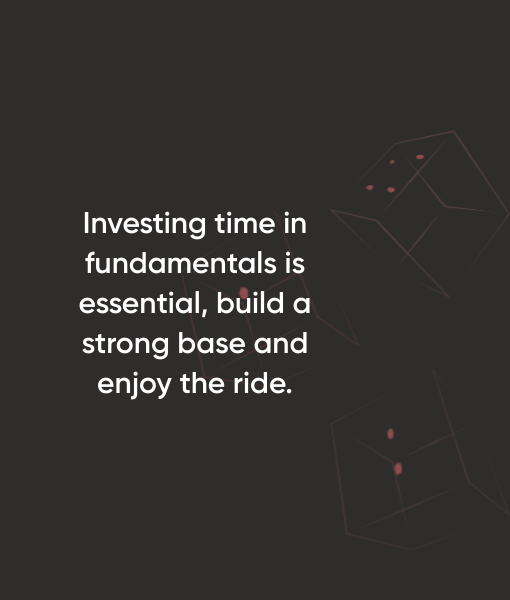
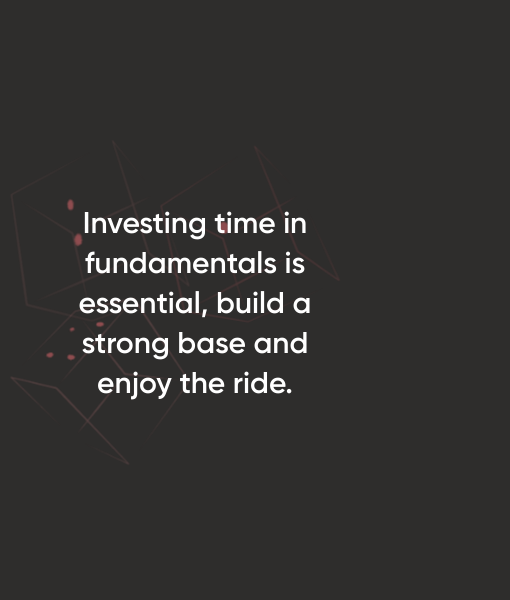
Before and after one commit to faculedesma/fledesma-dev, a React (Vite) app: page / in a window 390 px wide. Shown: the part 2780-3380 px from the top of the page, 510 px wide, since content can reach past the window. Built offline with nearby package versions, Linux system fonts and the light colour scheme.

Commit message:
ref: move dice to note two

```diff
--- a/src/components/notes/NoteTwo.tsx
+++ b/src/components/notes/NoteTwo.tsx
@@ -1,21 +1,61 @@
 import { useEffect, useRef } from 'react';
 import { useIntersection } from '@components/hooks/useIntersection';
+import { useCursorPosition } from '@components/hooks/useCursorPosition';
+import DiceOne from '@assets/images/dice-one.png';
+import DiceTwo from '@assets/images/dice-two.png';
+import DiceFour from '@assets/images/dice-four.png';
 import './notes.scss';
 
 const NoteTwo = () => {
   const isMobile =
     window.innerWidth > 320 && window.innerWidth < 480;
   const noteTwoRef = useRef<HTMLDivElement>(null);
+  const diceOneRef = useRef<HTMLImageElement>(null);
+  const diceTwoRef = useRef<HTMLImageElement>(null);
+  const diceFourRef = useRef<HTMLImageElement>(null);
+
   const isInViewport = useIntersection(
     noteTwoRef,
     isMobile ? -100 : -300
   );
+  const { x, y } = useCursorPosition();
 
   useEffect(() => {
     if (isInViewport) {
       noteTwoRef.current?.classList.add('show-note');
     }
   }, [isInViewport]);
+
+  useEffect(() => {
+    if (
+      diceOneRef.current &&
+      diceTwoRef.current &&
+      diceFourRef.current &&
+      isInViewport
+    ) {
+      diceOneRef.current.animate(
+        {
+          left: `${x / 10}px`,
+          top: `-${y / 10}px`
+        },
+        { duration: 1618 * 2, fill: 'forwards' }
+      );
+      diceTwoRef.current.animate(
+        {
+          left: `${x / 20}px`,
+          top: `${y / 20}px`
+        },
+        { duration: 1618 / 2, fill: 'forwards' }
+      );
+      diceFourRef.current.animate(
+        {
+          left: `${x / 30}px`,
+          top: `-${y / 30}px`
+        },
+        { duration: 1618 * 2, fill: 'forwards' }
+      );
+    }
+  }, [x, y]);
 
   return (
     <div className="container">
@@ -24,6 +64,29 @@ const NoteTwo = () => {
           Investing time in fundamentals is essential, build
           a strong base and enjoy the ride.
         </h3>
+        <div className="dices">
+          <img
+            ref={diceTwoRef}
+            src={DiceTwo}
+            alt="dice-two"
+            draggable="false"
+            loading="lazy"
+          />
+          <img
+            ref={diceFourRef}
+            src={DiceFour}
+            alt="dice-four"
+            draggable="false"
+            loading="lazy"
+          />
+          <img
+            ref={diceOneRef}
+            src={DiceOne}
+            alt="dice-one"
+            draggable="false"
+            loading="lazy"
+          />
+        </div>
       </div>
     </div>
   );
--- a/src/components/notes/notes.scss
+++ b/src/components/notes/notes.scss
@@ -4,7 +4,7 @@
   &-one,
   &-two,
   &-three {
-    height: 1000px;
+    height: 750px;
     display: flex;
     align-items: center;
     justify-content: center;
@@ -34,10 +34,62 @@
   }
 }
 
+.dices {
+  position: absolute;
+
+  img {
+    position: relative;
+    opacity: 0.5;
+    transform: scale(1, 1);
+    filter: brightness(100%);
+    animation: dice-loop calc($golden-ratio-time * 8)
+      ease-in-out infinite;
+  }
+
+  img:nth-child(1) {
+    translate: 0 0;
+  }
+
+  img:nth-child(2) {
+    translate: 0 0;
+  }
+
+  img:nth-child(3) {
+    translate: 0 0;
+  }
+}
+
 .show-note {
   h3 {
     animation: fade-in calc($golden-ratio-time / 2)
       ease-in-out forwards;
+  }
+}
+
+@keyframes dice-loop {
+  0% {
+    filter: brightness(100%);
+    transform: scale(1, 1);
+  }
+
+  25% {
+    filter: brightness(120%);
+    transform: scale(1.2, 1.2);
+  }
+
+  50% {
+    filter: brightness(150%);
+    transform: scale(1.2, 1.2);
+  }
+
+  75% {
+    filter: brightness(120%);
+    transform: scale(0.9, 0.9);
+  }
+
+  100% {
+    filter: brightness(100%);
+    transform: scale(1, 1);
   }
 }
 
@@ -60,4 +112,12 @@
       }
     }
   }
+
+  .dices {
+    translate: 25px 0;
+
+    img {
+      width: 150px;
+    }
+  }
 }
--- a/src/components/services/Technologies.tsx
+++ b/src/components/services/Technologies.tsx
@@ -8,10 +8,6 @@ import { NodeJS } from '@assets/svgs/techs/NodeJS';
 import { Git } from '@assets/svgs/techs/Git';
 import { Figma } from '@assets/svgs/techs/Figma';
 import { useIntersection } from '@components/hooks/useIntersection';
-import { useCursorPosition } from '@components/hooks/useCursorPosition';
-import DiceOne from '@assets/images/dice-one.png';
-import DiceTwo from '@assets/images/dice-two.png';
-import DiceFour from '@assets/images/dice-four.png';
 
 interface ITechnologiesProps {
   isMobile: boolean;
@@ -21,14 +17,10 @@ export const Technologies: React.FC<ITechnologiesProps> = ({
   isMobile
 }) => {
   const technologiesRef = useRef<HTMLDivElement>(null);
-  const diceOneRef = useRef<HTMLImageElement>(null);
-  const diceTwoRef = useRef<HTMLImageElement>(null);
-  const diceFourRef = useRef<HTMLImageElement>(null);
 
-  const { x, y } = useCursorPosition();
   const isInViewport = useIntersection(
-    diceOneRef,
-    isMobile ? -75 : -150
+    technologiesRef,
+    isMobile ? -50 : -100
   );
 
   useEffect(() => {
@@ -38,37 +30,6 @@ export const Technologies: React.FC<ITechnologiesProps> = ({
       );
     }
   }, [isInViewport]);
-
-  useEffect(() => {
-    if (
-      diceOneRef.current &&
-      diceTwoRef.current &&
-      diceFourRef.current &&
-      isInViewport
-    ) {
-      diceOneRef.current.animate(
-        {
-          left: `${x / 10}px`,
-          top: `${y / 10}px`
-        },
-        { duration: 1618 * 2, fill: 'forwards' }
-      );
-      diceTwoRef.current.animate(
-        {
-          left: `${x / 20}px`,
-          top: `-${y / 20}px`
-        },
-        { duration: 1618 / 2, fill: 'forwards' }
-      );
-      diceFourRef.current.animate(
-        {
-          left: `-${x / 30}px`,
-          top: `${y / 30}px`
-        },
-        { duration: 1618 * 2, fill: 'forwards' }
-      );
-    }
-  }, [x, y]);
 
   return (
     <div ref={technologiesRef} className="technologies">
@@ -80,29 +41,6 @@ export const Technologies: React.FC<ITechnologiesProps> = ({
       <NodeJS />
       <Git />
       <Figma />
-      <div className="dices">
-        <img
-          ref={diceOneRef}
-          src={DiceOne}
-          alt="dice-one"
-          draggable="false"
-          loading="lazy"
-        />
-        <img
-          ref={diceTwoRef}
-          src={DiceTwo}
-          alt="dice-two"
-          draggable="false"
-          loading="lazy"
-        />
-        <img
-          ref={diceFourRef}
-          src={DiceFour}
-          alt="dice-four"
-          draggable="false"
-          loading="lazy"
-        />
-      </div>
     </div>
   );
 };
--- a/src/components/services/services.scss
+++ b/src/components/services/services.scss
@@ -161,29 +161,6 @@
         ease-in-out;
     }
   }
-
-  .dices {
-    img {
-      position: absolute;
-      opacity: 0.5;
-      transform: scale(1, 1);
-      filter: brightness(100%);
-      animation: dice-loop calc($golden-ratio-time * 8)
-        ease-in-out infinite;
-    }
-
-    img:nth-child(1) {
-      translate: -50% 100%;
-    }
-
-    img:nth-child(2) {
-      translate: 100% 100%;
-    }
-
-    img:nth-child(3) {
-      translate: 150% 200%;
-    }
-  }
 }
 
 .show-cards {
@@ -256,33 +233,6 @@
   }
 }
 
-@keyframes dice-loop {
-  0% {
-    filter: brightness(100%);
-    transform: scale(1, 1);
-  }
-
-  25% {
-    filter: brightness(120%);
-    transform: scale(1.2, 1.2);
-  }
-
-  50% {
-    filter: brightness(150%);
-    transform: scale(1.2, 1.2);
-  }
-
-  75% {
-    filter: brightness(120%);
-    transform: scale(0.9, 0.9);
-  }
-
-  100% {
-    filter: brightness(100%);
-    transform: scale(1, 1);
-  }
-}
-
 @media only screen and (min-width: 320px) and (max-width: 480px) {
   .services {
     width: 100%;
@@ -316,26 +266,6 @@
       }
     }
   }
-
-  .technologies {
-    .dices {
-      img {
-        width: 150px;
-      }
-
-      img:nth-child(1) {
-        translate: 100% 100%;
-      }
-
-      img:nth-child(2) {
-        translate: 100% 250%;
-      }
-
-      img:nth-child(3) {
-        translate: 0 150%;
-      }
-    }
-  }
 }
 
 @media only screen and (min-device-width: 1920px) and (max-device-width: 3840px) {
```
